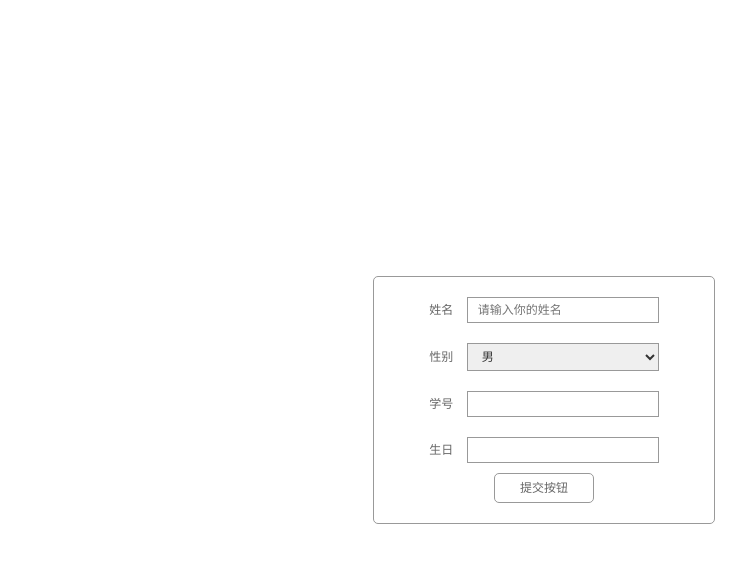
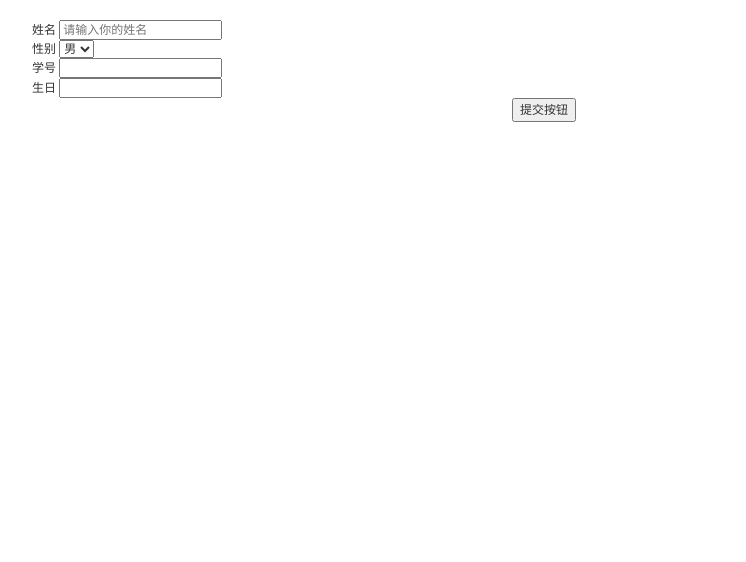
Before and after one commit to PerezYuan/website, a website: page views/excel.html in a window 1280 px wide. Shown: the whole page, without its empty margins (96-842 px from the left). Drawn offline with nearby package versions, Linux system fonts and the light colour scheme; files that its build step writes are made by us from their sources; files whose address does not match are found by name.

Commit message:
change style

```diff
--- a/public/src/excel/css/excel.less
+++ b/public/src/excel/css/excel.less
@@ -1,56 +1,11 @@
 .excel-form {
-    position: absolute;
-    left: 50%;
-    top: 50%;
-    transform: translate(-50%, -50%);
-    -webkit-transform: translate(-50%, -50%);
-    -moz-transform: translate(-50%, -50%);
-    overflow: hidden;
-    background-color: #fff;
-    padding: 20px;
-    text-align: center;
-    border: 1px solid #999;
-    border-radius: 5px;
-    -webkit-border-radius: 5px;
-    -moz-border-radius: 5px;
-
-    .excel-panel {
-        width: 300px;
-        margin-top: 20px;
-
-        &:first-child {
-            margin-top: 0;
-        }
-
-        label {
-            color: #666;
-        }
-
-        input {
-            width: 170px;
-            margin-left: 10px;
-            border: 1px solid #999;
-            padding: 5px 10px;
-        }
-
-        select {
-            width: 192px;
-            margin-left: 10px;
-            border: 1px solid #999;
-            padding: 5px 10px;
-        }
+    width: 80%;
+    margin: 20px auto;
 }
 
 .excel-submit {
-        width: 100px;
-        height: 30px;
-        border: 1px solid #999;
-        background-color: #fff;
-        color: #666;
-        margin-top: 10px;
-        border-radius: 5px;
-        -webkit-border-radius: 5px;
-        -moz-border-radius: 5px;
+    display: block;
+    margin: 0 auto;
 }
 
 .excel-wrap {
@@ -71,4 +26,3 @@
         -moz-transform: translate(-50%, -50%);
     }
 }
-}
```
Also changed, not shown: public/dist/excel/css/excel.css. Lines whose indentation alone changed are shown as unchanged.
